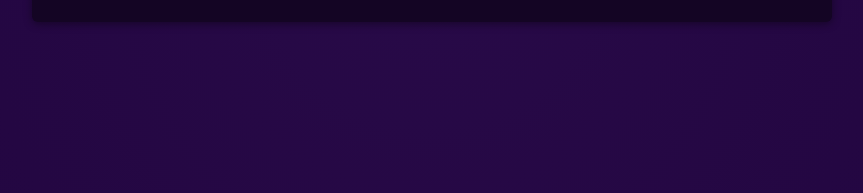
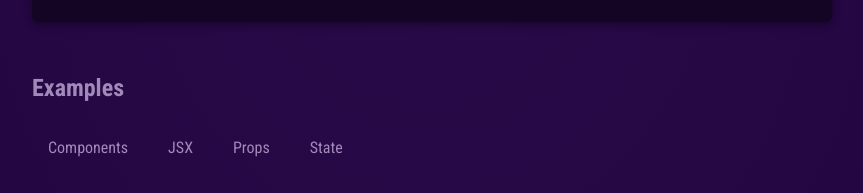
Before and after one commit to AlessioMontebello90/01-starting-project, a React (Vite) app: page / in a window 1280 px wide. Shown: the part 677-870 px from the top of the page, without its empty margins (208-1071 px from the left). Built offline with nearby package versions, Linux system fonts and the light colour scheme.

Commit message:
add dynamic components

```diff
--- a/src/App.jsx
+++ b/src/App.jsx
@@ -1,18 +1,14 @@
-import reactImg from './assets/react-core-concepts.png';
 import { CORE_CONCEPTS } from './data.js';
-import Header from './components/Header.jsx';
+import Header from './components/Header/Header.jsx';
+import CoreConcept from './components/CoreConcept.jsx';
+import TabButton from './components/TabButton.jsx';
 
-function CoreConcept({ image, title, description }) {
-  return (
-  <li>
-    <img src={image} alt={title} />
-    <h3>{title}</h3>
-    <p>{description}</p>
-  </li>
-  );
-}
+
 
 function App() {
+  function handleSelect(selectedButton) {
+    console.log(selectedButton);
+}
   return (
     <div>
       <Header />
@@ -31,6 +27,16 @@
 
         </ul>
         </section>
+          <section id="examples">
+            <h2>Examples</h2>
+            <menu>
+              <TabButton onSelect={() => handleSelect ('components')}>Components</TabButton>
+              <TabButton onSelect={() => handleSelect ('jsx')}>JSX</TabButton>
+              <TabButton onSelect={() => handleSelect ('props')}>Props</TabButton>
+              <TabButton onSelect={() => handleSelect ('state')}>State</TabButton>
+            </menu>
+
+        </section>
       </main>
     </div>
   );
--- /dev/null
+++ b/src/components/CoreConcept.jsx
@@ -0,0 +1,11 @@
+export default
+
+function CoreConcept({ image, title, description }) {
+    return (
+    <li>
+      <img src={image} alt={title} />
+      <h3>{title}</h3>
+      <p>{description}</p>
+    </li>
+    );
+  }
--- /dev/null
+++ b/src/components/Header/Header.css
@@ -0,0 +1,27 @@
+header {
+    text-align: center;
+    margin: 3rem 0;
+  }
+
+  header img {
+    height: 5rem;
+    width: 10rem;
+    object-fit: cover;
+  }
+
+  header h1 {
+    margin: 0;
+    font-family: "Roboto Condensed", sans-serif;
+    font-size: 5rem;
+    background: linear-gradient(40deg, #ea00ff, #ea00ff, #03d5ff, #03d5ff);
+    -webkit-background-clip: text;
+    -webkit-text-fill-color: transparent;
+    filter: drop-shadow(0 2px 8px rgba(0, 0, 0, 0.5));
+  }
+
+  header p {
+    margin: 0;
+    font-size: 1.25rem;
+    color: #8964b0;
+    font-family: "Roboto Condensed", sans-serif;
+  }
--- a/src/components/Header.jsx
+++ b/src/components/Header/Header.jsx
@@ -1,5 +1,6 @@
 
-import reactImg from '../assets/react-core-concepts.png';
+import reactImg from '../../assets/react-core-concepts.png';
+import './Header.css';
 const reactDescriptions = ['Fundamental', 'Crucial', 'Core'];
 
 function genRandomInt(max) {
--- /dev/null
+++ b/src/components/TabButton.jsx
@@ -0,0 +1,9 @@
+export default
+
+function TabButton({ children, onSelect }) {
+
+
+    return <li>
+        <button onClick={onSelect}>{children}</button>
+        </li>;
+}
--- a/src/index.css
+++ b/src/index.css
@@ -19,33 +19,6 @@
   min-height: 80rem;
 }
 
-header {
-  text-align: center;
-  margin: 3rem 0;
-}
-
-header img {
-  height: 5rem;
-  width: 10rem;
-  object-fit: cover;
-}
-
-header h1 {
-  margin: 0;
-  font-family: "Roboto Condensed", sans-serif;
-  font-size: 5rem;
-  background: linear-gradient(40deg, #ea00ff, #ea00ff, #03d5ff, #03d5ff);
-  -webkit-background-clip: text;
-  -webkit-text-fill-color: transparent;
-  filter: drop-shadow(0 2px 8px rgba(0, 0, 0, 0.5));
-}
-
-header p {
-  margin: 0;
-  font-size: 1.25rem;
-  color: #8964b0;
-  font-family: "Roboto Condensed", sans-serif;
-}
 
 main {
   width: 90%;
```
